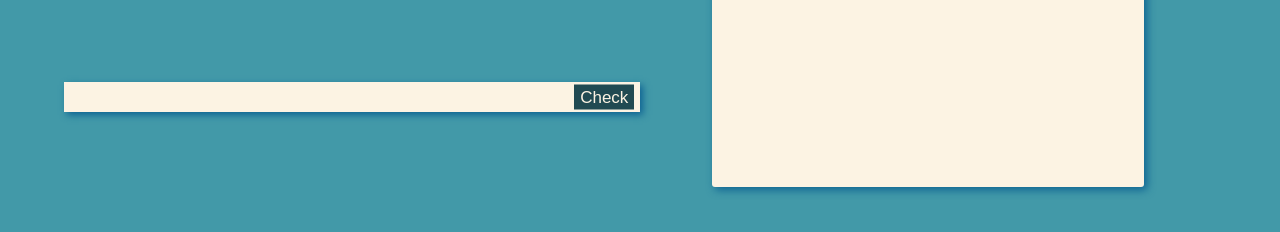
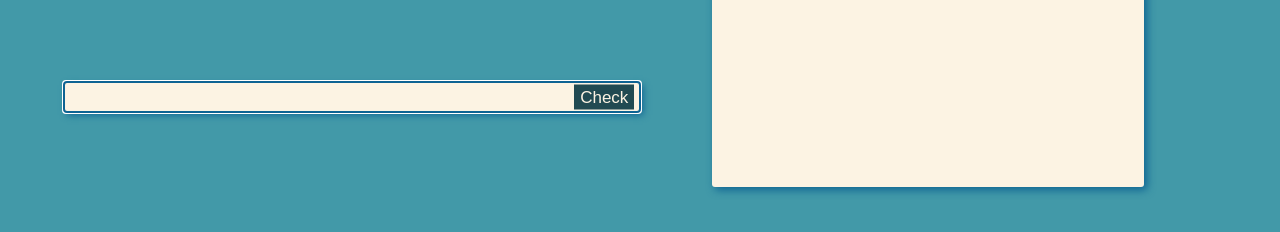
Before and after one commit to tcat2022/spelling, a plain HTML site: page index.html in a window 1280 px wide. Shown: the part 338-570 px from the top of the page. Drawn offline with Linux system fonts and the light colour scheme.

Commit message:
fixed autofocus

```diff
--- a/index.html
+++ b/index.html
@@ -15,7 +15,7 @@
         <h2 id="right">100% Right</h2>
     </div>
            <div id="text-container">
-                <input type="text" id="text-field" spellcheck="false" maxlength="20">
+                <input type="text" id="text-field" spellcheck="false" maxlength="20" autofocus>
                 <button id="check">Check</button>
            </div>
         </div>
```
